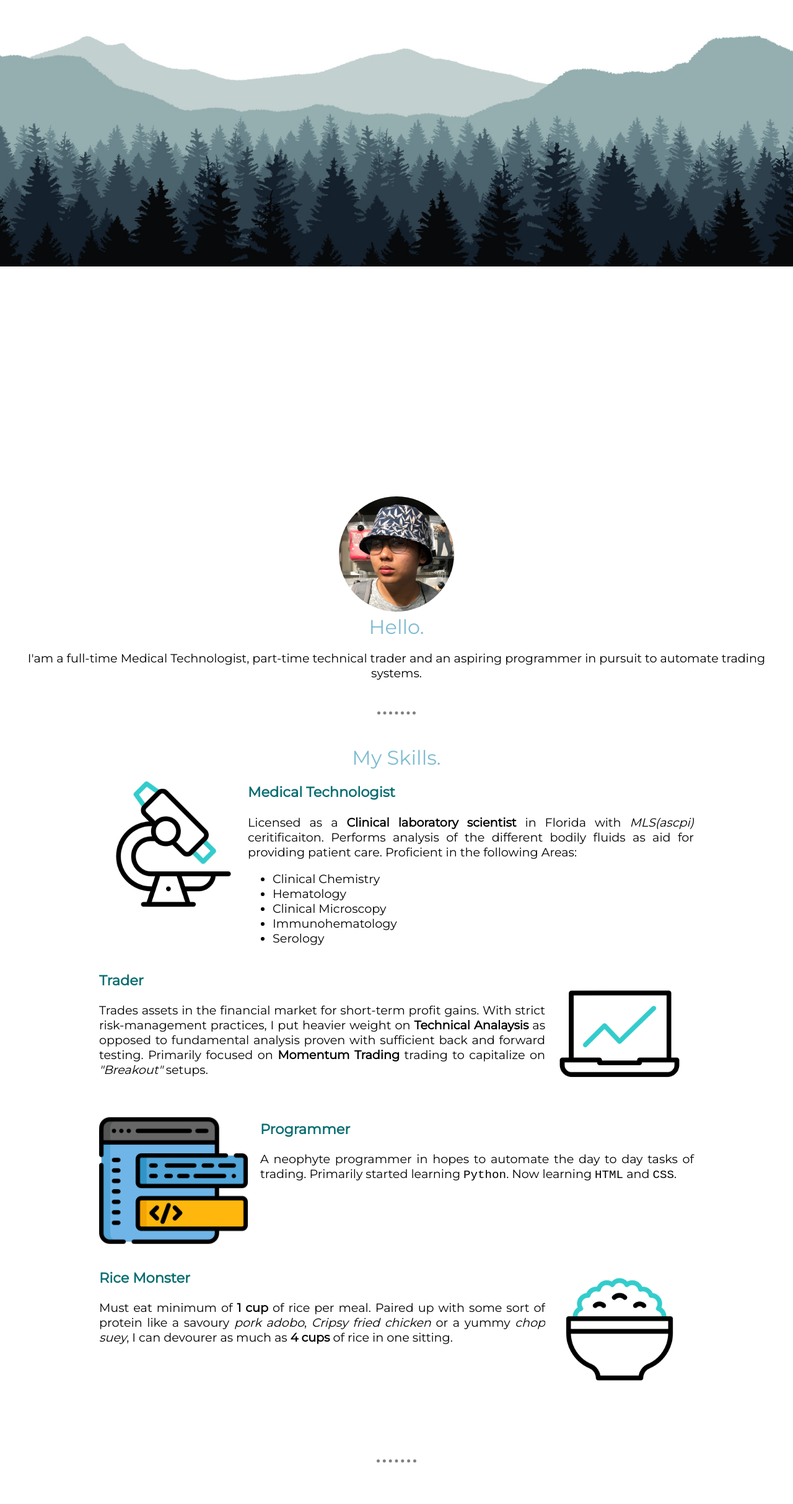
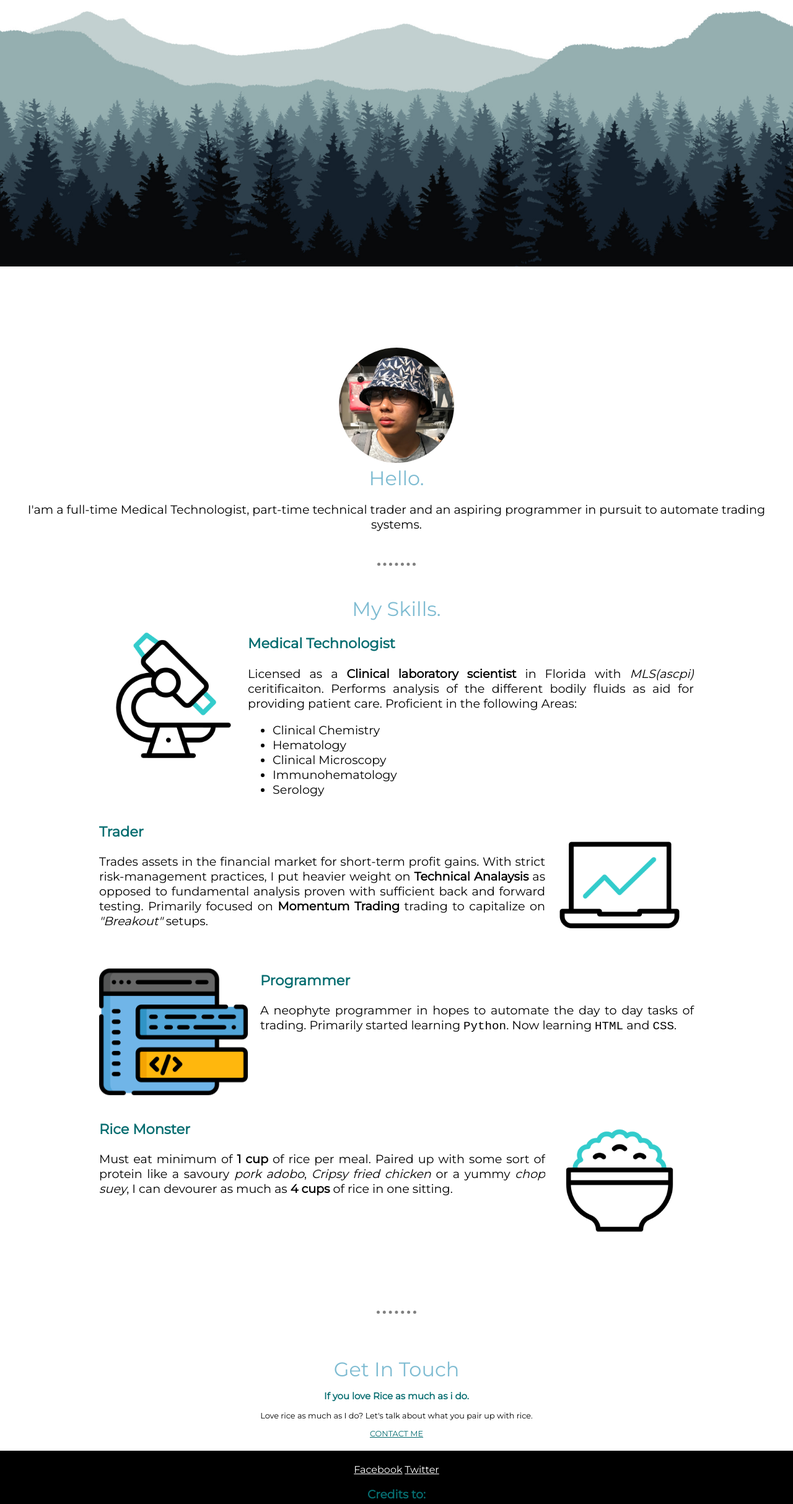
Before and after one commit to AntonioIIOlaguer/HTML---Personal-site, a plain HTML site: page index.html in a window 1280 px wide. Shown: the part 370-2797 px from the top of the page at 62% size. Drawn offline with Linux system fonts and the light colour scheme.

Commit message:
Fixed a padding and color for contact me p

```diff
--- a/css/styles.css
+++ b/css/styles.css
@@ -72,7 +72,7 @@ a {
   z-index: 0;
   left: 0px;
   right: 0px;
-  height: 50vh;
+  height: 55vh;
   width: 100%;
   bottom: 0px;
 }
@@ -81,6 +81,7 @@ a {
   position: relative;
   z-index: 1;
 }
+
 .top-container {
   background-color: white;
   position: relative;
@@ -88,7 +89,7 @@ a {
   width: 100%;
   padding-top: 20.47vh;
   padding-bottom: 0px;
-  margin-bottom: 100vh;
+  margin-bottom: 70vh;
   text-align: center;
 }
 
@@ -144,15 +145,17 @@ a {
 .contact-me {
   position: relative;
   z-index: 1;
-  padding: 40px 0px 0px;
+  padding: 20px 0px;
   text-align: center;
   font-size: 0.8em;
-  color: white;
 }
-.contact-me a,
-.contact-me h3,
-.contact-me h2 {
-  color: white;
+@media (max-width: 768px) {
+  .contact-me a,
+  .contact-me h3,
+  .contact-me h2,
+  .contact-me p {
+    color: white;
+  }
 }
 .bottom-container {
   position: relative;
@@ -160,7 +163,7 @@ a {
   background-color: black;
   color: white;
   text-align: center;
-  padding: 0px 5% 5% 5%;
+  padding: 20px 0 20px;
 }
 
 .footer-link {
```
